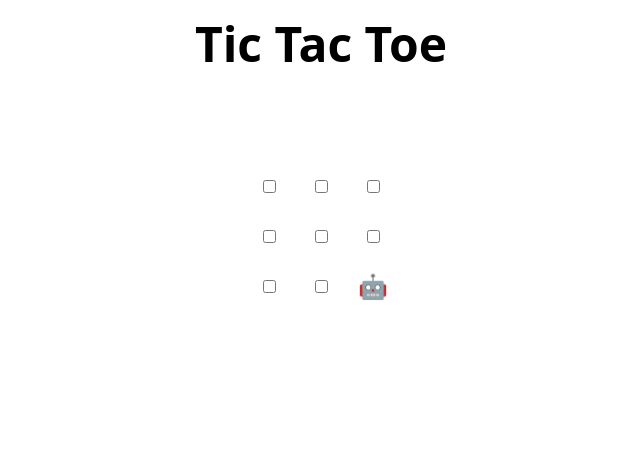
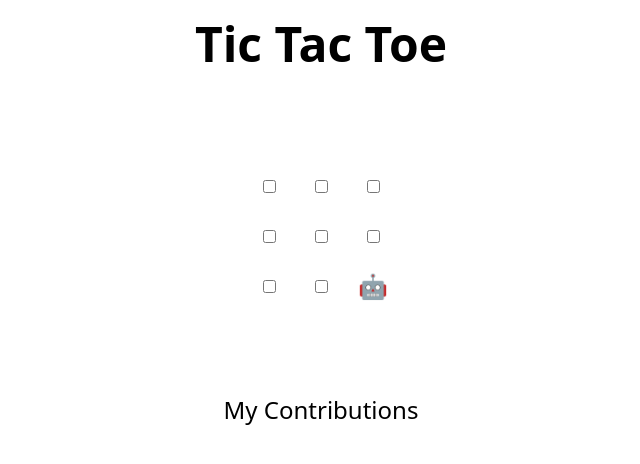
Before and after one commit to rohitd2103/MLSA_task2, a plain HTML site: page index.html in a window 1280 px wide. Shown: the whole page, without its empty margins (319-959 px from the left). Drawn offline with Linux system fonts and the light colour scheme.

Commit message:
Update index.html
Step 5

```diff
--- a/index.html
+++ b/index.html
@@ -47,6 +47,7 @@
   </tr>
 </table>
 
+<p> My Contributions</p>
 <h2 hidden>Game over, refresh to play again 🧑‍💻 🤖!</h2>
 
 <script>
```
